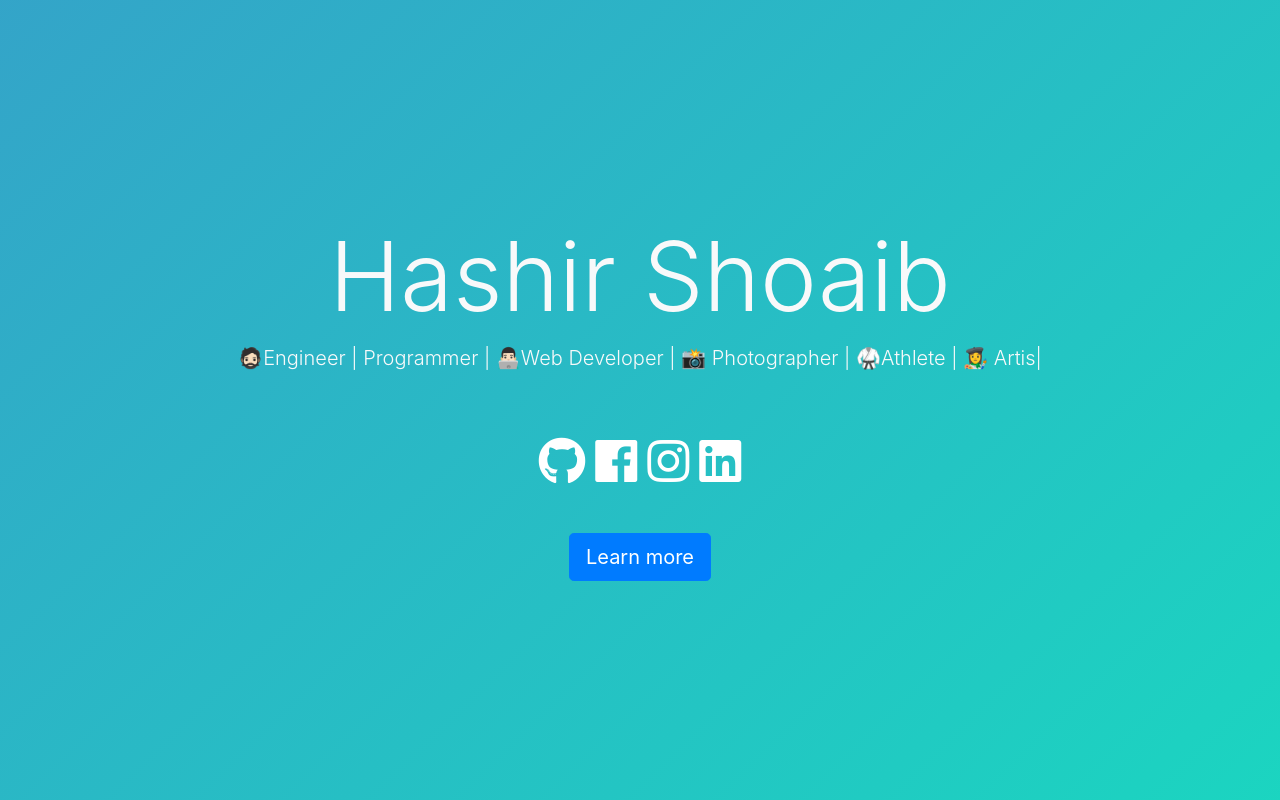
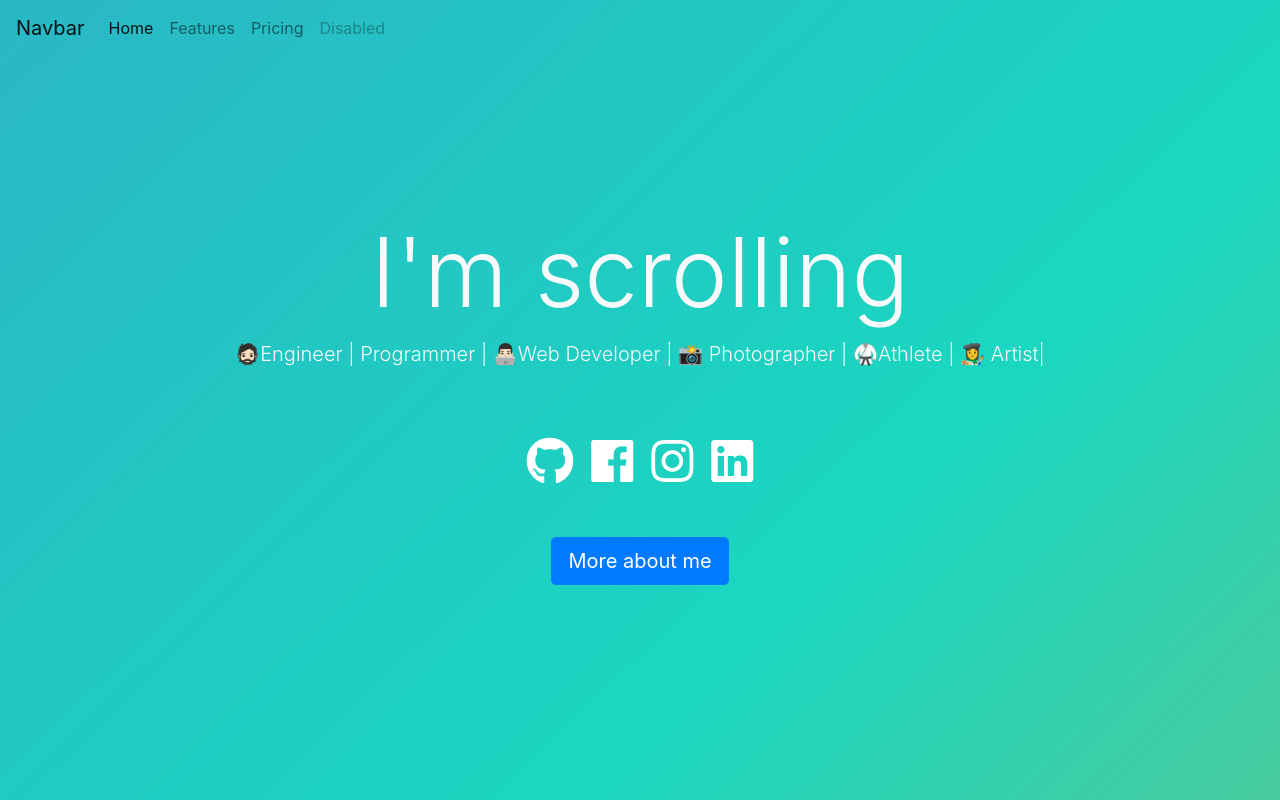
Before and after one commit to noru0916/portfolioSample, a React (Create React App) app: page / in a window 1280 px wide. Shown: the top 800 px of the page. Built offline with nearby package versions, Linux system fonts and the light colour scheme.

Commit message:
rough hover support

```diff
--- a/src/App.css
+++ b/src/App.css
@@ -67,3 +67,19 @@
     background-position: 0% 7%;
   }
 }
+
+.socialicons {
+  color: white;
+  padding-left: 5px;
+  padding-right: 5px;
+  transition: all 0.8s;
+  margin: 4px;
+}
+
+.socialiconshover {
+  color: black;
+  padding-left: 5px;
+  padding-right: 5px;
+  transition: all 0.8s;
+  margin: 4px;
+}
--- a/src/App.js
+++ b/src/App.js
@@ -40,7 +40,7 @@ class Navbar extends Component {
             <a
               className="nav-item nav-link disabled"
               href="#"
-              tabindex="-1"
+              tabIndex="-1"
               aria-disabled="true"
             >
               Disabled
@@ -57,36 +57,31 @@ class MainBody extends Component {
     super(props);
     this.state = {
       backgroundType: "gradient",
-      devInfo: "Hashir Shoaib",
+      devInfo: "Hi, I'm Hashir Shoaib",
       devDesc:
         "🧔🏻Engineer | Programmer | 👨🏻‍💻Web Developer | 📸 Photographer | 🥋Athlete | 👩‍🎨 Artist",
-      icons: [
-        {
-          image: "fa-github",
-          url: "https://github.com/hashirshoaeb"
-        },
-        {
-          image: "fa-facebook",
-          url: "https://www.facebook.com/hashir.shoaeb"
-        },
-        {
-          image: "fa-instagram",
-          url: "https://www.instagram.com/hashir.shoaeb/"
-        },
-        {
-          image: "fa-linkedin",
-          url: "https://www.linkedin.com/in/hashir-shoaeb/"
-        }
-      ]
+      hoverstatus: ["socialicons", "socialicons", "socialicons", "socialicons"]
     };
   }
 
   handleScroll = e => {
-    this.setState({ devInfo: "Hashir Shoaib" });
+    this.setState({ devInfo: "I'm scrolling" });
     console.log("scroll trigered");
   };
-  toggleHover = e => {
-    console.log("hover trigered");
+
+  toggleHover = data => {
+    const newhoverStatus = [...this.state.hoverstatus];
+    if (data.event === "enter") {
+      newhoverStatus[data.icon.id] = "socialiconshover";
+      this.setState({ hoverstatus: newhoverStatus });
+      if (data.icon.id === 0) {
+      }
+    } else {
+      newhoverStatus[data.icon.id] = "socialicons";
+      this.setState({ hoverstatus: newhoverStatus });
+      if (data.icon.id === 0) {
+      }
+    }
   };
   componentDidMount = () => {
     window.addEventListener("scroll", this.handleScroll);
@@ -97,12 +92,32 @@ class MainBody extends Component {
   };
 
   render() {
-    const socialicons = {
-      color: "white",
-      paddingLeft: "5px",
-      paddingRight: "5px",
-      transition: "all 0.8s"
-    };
+    const icons = [
+      {
+        id: 0,
+        image: "fa-github",
+        url: "https://github.com/hashirshoaeb",
+        style: "socialicons"
+      },
+      {
+        id: 1,
+        image: "fa-facebook",
+        url: "https://www.facebook.com/hashir.shoaeb",
+        style: "socialicons"
+      },
+      {
+        id: 2,
+        image: "fa-instagram",
+        url: "https://www.instagram.com/hashir.shoaeb/",
+        style: "socialicons"
+      },
+      {
+        id: 3,
+        image: "fa-linkedin",
+        url: "https://www.linkedin.com/in/hashir-shoaeb/",
+        style: "socialicons"
+      }
+    ];
     return (
       <div className="jumbotron jumbotron-fluid bg-transparent bgstyle text-light min-vh-100 d-flex align-content-center flex-wrap m-0">
         <div className=" container container-fluid text-center ">
@@ -114,20 +129,30 @@ class MainBody extends Component {
           </p>
 
           <div className=" p-5">
-            {this.state.icons.map(icon => (
-              <a target="_blank" rel="noopener noreferrer" href={`${icon.url}`}>
+            {icons.map(icon => (
+              <a
+                key={icon.id}
+                target="_blank"
+                rel="noopener noreferrer"
+                href={`${icon.url}`}
+              >
                 <i
-                  className={`fab ${icon.image}  fa-3x`}
-                  style={socialicons}
-                  onMouseEnter={this.toggleHover}
-                  onMouseLeave={this.toggleHover}
+                  className={`fab ${icon.image}  fa-3x ${
+                    this.state.hoverstatus[icon.id]
+                  }`}
+                  onMouseEnter={() =>
+                    this.toggleHover({ icon: icon, event: "enter" })
+                  }
+                  onMouseLeave={() =>
+                    this.toggleHover({ icon: icon, event: "leave" })
+                  }
                 />
               </a>
             ))}
           </div>
 
           <a className="btn btn-primary btn-lg" href="#" role="button">
-            Learn more
+            More about me
           </a>
         </div>
       </div>
@@ -176,8 +201,11 @@ class Project extends Component {
     return (
       <div className="jumbotron jumbotron-fluid m-0">
         <div className=" container container-fluid p-5">
-          <h1 className="display-1">{this.state.heading}</h1>
-          <div className=" card-columns">
+          <h1 className="display-1 pb-5">{this.state.heading}</h1>
+          <div className=" row">
+            <ProjectCard></ProjectCard>
+            <ProjectCard></ProjectCard>
+            <ProjectCard></ProjectCard>
             <ProjectCard></ProjectCard>
           </div>
         </div>
@@ -193,17 +221,20 @@ class ProjectCard extends Component {
   }
   render() {
     return (
-      <div class="card">
+      <div className="col-md-5">
+        <div class="card shadow-lg p-3 mb-5 bg-white rounded">
           <img src="..." class="card-img-top" alt="..." />
           <div class="card-body">
             <h5 class="card-title">Card title</h5>
             <p class="card-text">
               This is a longer card with supporting text below as a natural
-            lead-in to additional content. This content is a little bit longer.
+              lead-in to additional content. This content is a little bit
+              longer.
             </p>
             <p class="card-text">
               <small class="text-muted">Last updated 3 mins ago</small>
             </p>
+          </div>
         </div>
       </div>
     );
@@ -235,10 +266,10 @@ class App extends Component {
   render() {
     return (
       <div>
-        {/* <Navbar></Navbar> */}
+        <Navbar></Navbar>
         <MainBody></MainBody>
-        {/* <AboutMe></AboutMe> */}
-        {/* <Project></Project> */}
+        <AboutMe></AboutMe>
+        <Project></Project>
         <Footer></Footer>
       </div>
     );
```
Also changed, not shown: 1 other file (tests, documents, lock files or other folders). Lines whose indentation alone changed are shown as unchanged.
